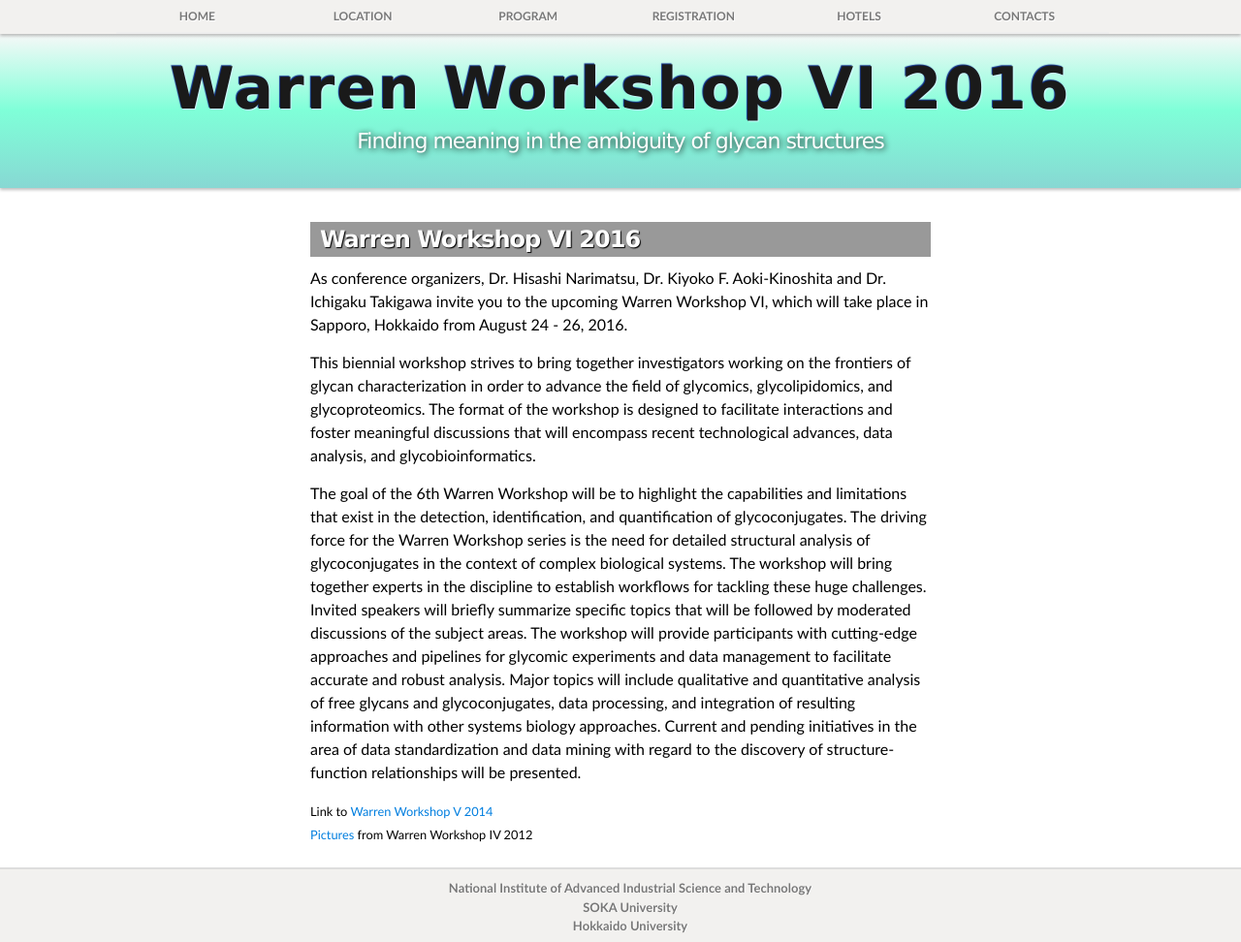
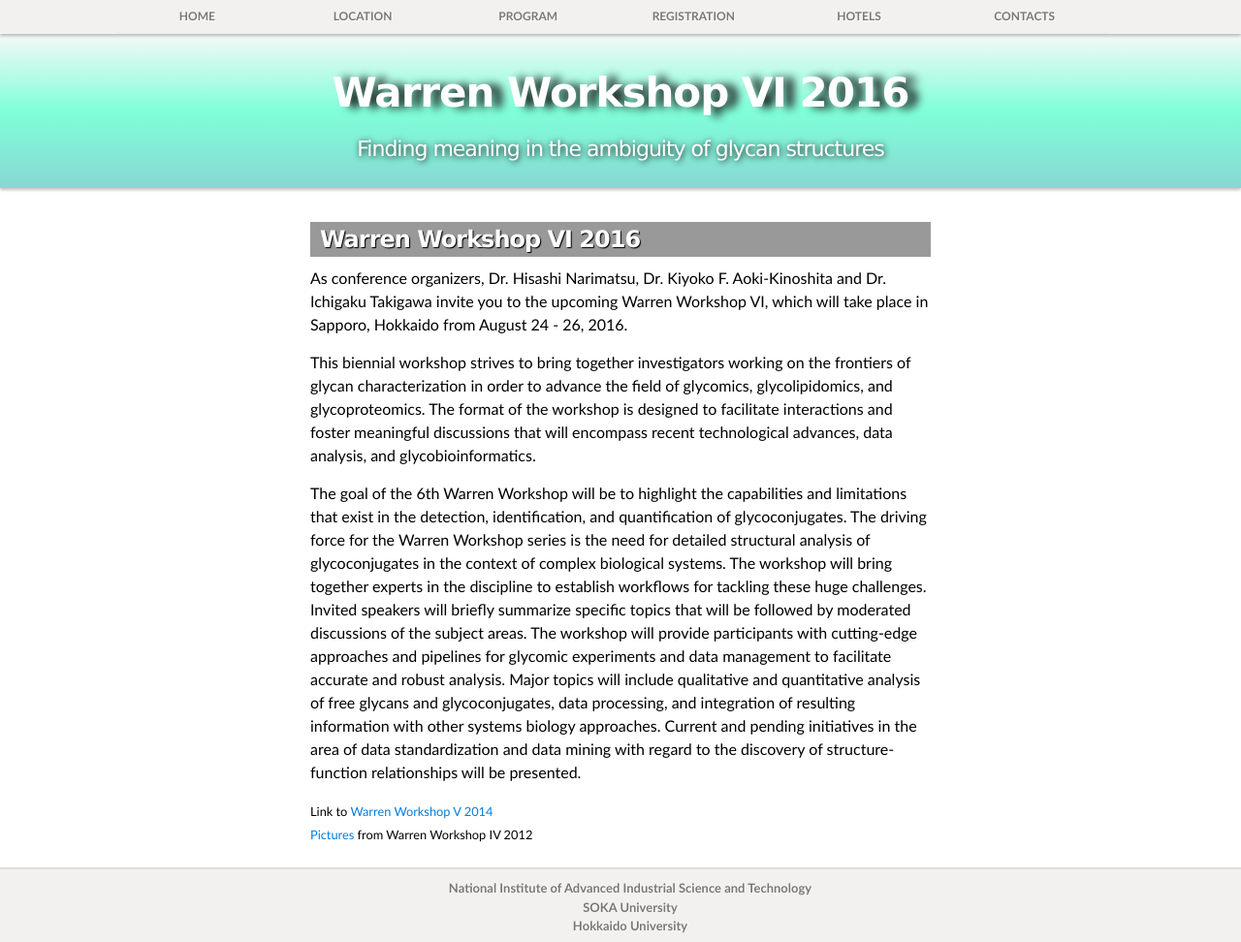
Before and after one commit to yamazakiM/test_warren2016, a Jekyll site: the page built from index.md, in a window 1280 px wide and 972 px high. Shown: the whole window at 97% size. Built offline with Jekyll 4.4.1, drawn with Linux system fonts in a browser that asks for light colours; nearby versions of some CDN libraries; library files that are not in the unit come from our copies.

Commit message:
Update stylesheet.css

```diff
--- a/stylesheets/stylesheet.css
+++ b/stylesheets/stylesheet.css
@@ -595,19 +595,6 @@
     vertical-align: middle;
 }
 
-.topMainVis_inner > h1#project_title {
-    display: inline-block;
-    margin: 0;
-    padding: 0;
-    font-size: 60px;
-    font-weight: bold;
-    color: #1a1a1a ;
-    line-height: 55px;
-    letter-spacing: 2px;
-    vertical-align: middle;
-    text-shadow: -1px -1px 1px #0b2a84, 1px 1px 1px #d1fbff;
-}
-
 footer{
   text-shadow:1px 3px 3px #000;
   width:640px;
@@ -776,8 +763,7 @@
 }*/
 
 .topMainVis{
-  min-width: 320px;
-  max-width: 480px;
+  max-width: 100%;
 }
 
   #project_title {
```
